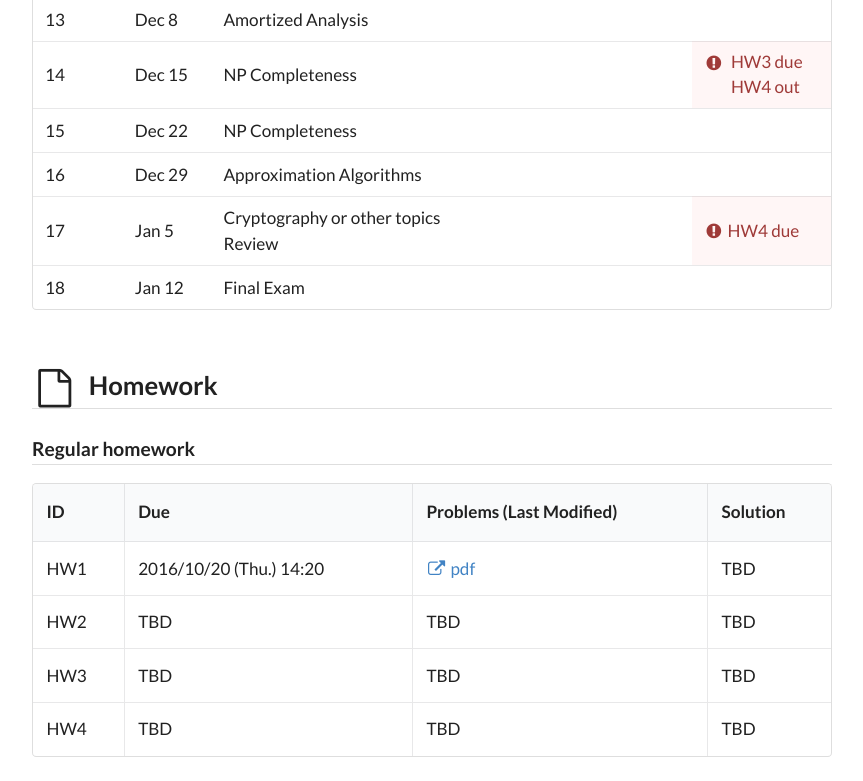
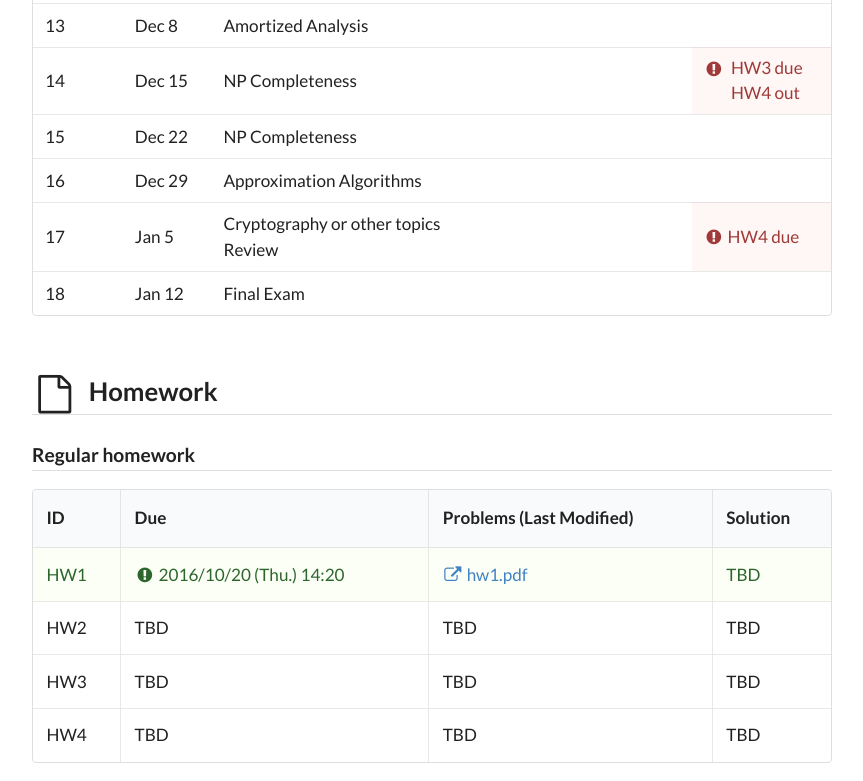
Before and after one commit to tzupengwang/ada2016-webpage, a website: page src/pug/index.pug in a window 1280 px wide. Shown: the part 1833-2614 px from the top of the page, without its empty margins (208-1071 px from the left). Drawn offline with nearby package versions, Linux system fonts and the light colour scheme; files that its build step writes are made by us from their sources; files whose address does not match are found by name; a web font is replaced by a local one.

Commit message:
small fix

```diff
--- a/src/pug/announcement.pug
+++ b/src/pug/announcement.pug
@@ -4,5 +4,7 @@
     i.announcement.icon
     .content Announcement
   ul.ui.list
-    li HW#1 Announced (2016/10/6).
+    li
+      .ui.red.label.horizontal Homework
+      | HW#1 Announced (2016/10/6).
     li Website created (2016/9/21).
--- a/src/pug/homework.pug
+++ b/src/pug/homework.pug
@@ -11,13 +11,15 @@
       th Problems (Last Modified)
       th Solution
     tbody
-      tr
+      tr.positive
         td HW1
-        td 2016/10/20 (Thu.) 14:20
+        td
+          i.attention.icon
+          | 2016/10/20 (Thu.) 14:20
         td
           a(href="https://www.dropbox.com/s/fvyh3r6ue67ec25/hw1.pdf?dl=0" target="_blank")
             i.external.icon
-            | pdf
+            | hw1.pdf
 
         td TBD
       tr
```
Also changed, not shown: index.html.
